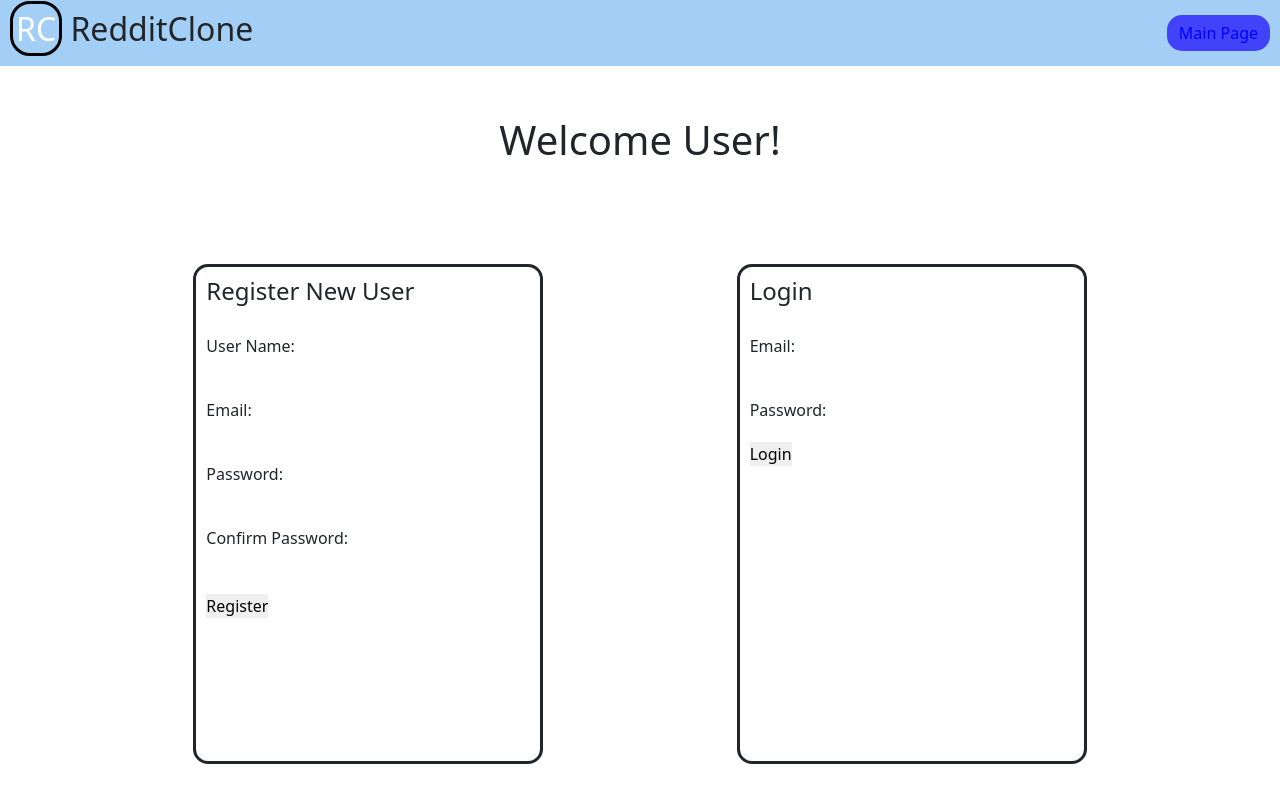
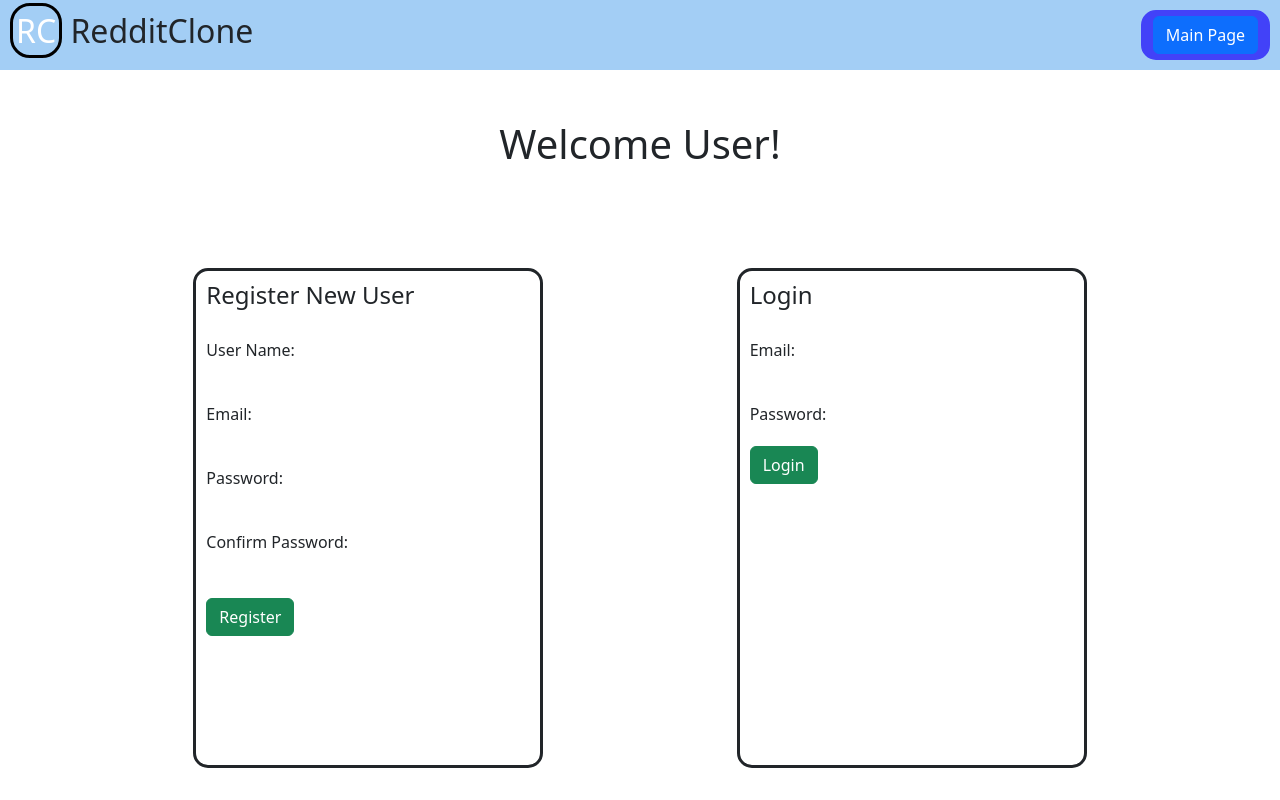
Before and after one commit to robert-godlewski/reddit_clone, a Flask app: page /login in a window 1280 px wide. Run offline with Flask 2, Linux system fonts and the light colour scheme.

Commit message:
better buttons

```diff
--- a/flask_app/templates/dashboard.html
+++ b/flask_app/templates/dashboard.html
@@ -22,7 +22,7 @@
       <h2><span class="logo">RC</span> RedditClone</h2>
       <div><h1>Hello {{user.user_name}}</h1></div>
       <div>
-        <a href="/logout">Logout</a>
+        <a class="btn btn-danger" href="/logout">Logout</a>
       </div>
     </nav>
     <div class="dmain">
--- a/flask_app/templates/index.html
+++ b/flask_app/templates/index.html
@@ -28,8 +28,8 @@
       <div>
         <h2><span class="logo">RC</span> RedditClone</h2>
       </div>
-      <button class="btn btn-success">
-        <a href="/login">Login/Register</a>
+      <button>
+        <a class="btn btn-success" href="/login">Login/Register</a>
       </button>
     </nav>
     <div>
--- a/flask_app/templates/login_page.html
+++ b/flask_app/templates/login_page.html
@@ -14,7 +14,7 @@
             <h2><span class="logo">RC</span> RedditClone</h2>
         </div>
         <div class="links">
-            <a href="/">Main Page</a>
+            <a class="btn btn-primary" href="/">Main Page</a>
         </div>
     </nav>
     <h1 class="login_reg">Welcome User!</h1>
@@ -47,7 +47,7 @@
                     <label>Confirm Password: </label>
                     <input name="conf_password" type="password"/>
                 </div>
-                <button type="submit">Register</button>
+                <button class="btn btn-success" type="submit">Register</button>
             </div>
         </form>
         <form action="/login_user" method="post">
@@ -70,7 +70,7 @@
                     <label>Password: </label>
                     <input name="password" type="password"/>
                 </div>
-                <button type="submit">Login</button>
+                <button  class="btn btn-success"type="submit">Login</button>
             </form>
         </div>
     </div>
```
Also changed, not shown: flask_app/templates/edit_post.html (+7 -1 lines).
